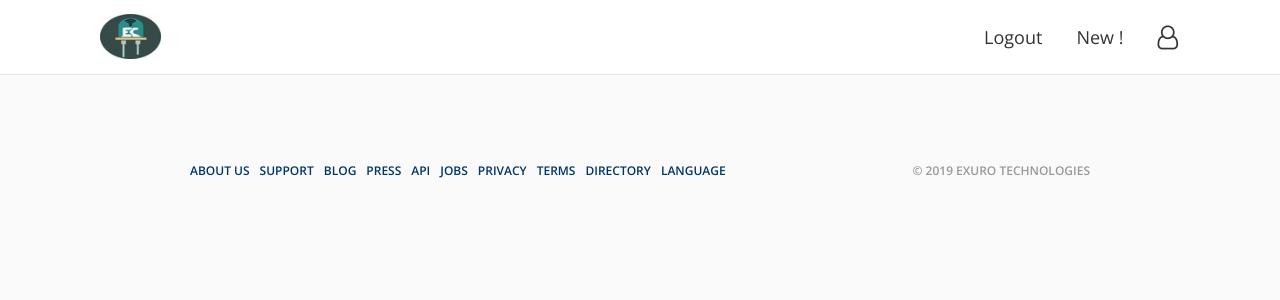
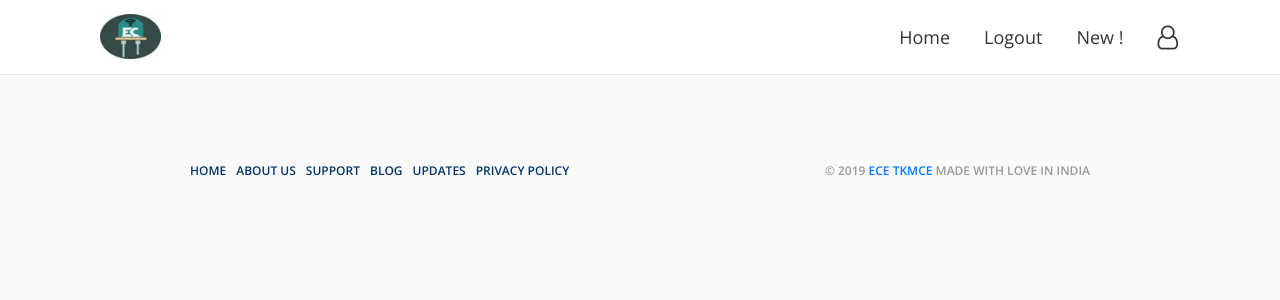
Before and after one commit to thameemk/student-alumni-portal-ece-tkmce, a CodeIgniter app: page /database/index.php/user/home in a window 1280 px wide. Shown: the top 300 px of the page. Run offline with CodeIgniter, Linux system fonts and the light colour scheme; the visitor is signed in with stand-in values (Sample User, id 1); data that the repository does not hold is empty.

Commit message:
ui modifications

```diff
--- a/application/config/routes.php
+++ b/application/config/routes.php
@@ -14,6 +14,7 @@ $route['success'] = 'pages/success';
 $route['login'] = 'Login/index';
 $route['signup'] = 'Signup/index';
 
+
 $route['404_override'] = '';
 $route['(:any)'] = 'pages/view/$1';
 $route['translate_uri_dashes'] = FALSE;
--- a/application/views/login.php
+++ b/application/views/login.php
@@ -26,7 +26,7 @@
         </div>
         <?php endif; ?>
         <?php if($this->session->flashdata('logout_notification')): ?>
-        <div class="alert alert-success" role="alert">
+        <div class="alert alert-danger" role="alert">
         	<center><?php echo $this->session->flashdata('logout_notification'); ?></center>
         </div>
         <?php endif; ?>
--- a/application/views/templates/header.php
+++ b/application/views/templates/header.php
@@ -61,7 +61,11 @@
 						<li><a href="<?php echo base_url();?>about">About Us</a></li>
 						<li><a href="<?php echo base_url();?>blog">Blog</a></li>
 						<li><a href="<?php echo base_url();?>updates">Updates</a></li>
+						<?php if ($this->session->userdata('user_email') == TRUE) {?>
+						<li><a href="<?php echo base_url();?>login">My Profile</a></li>
+						<?php } else { ?>
 						<li><a href="<?php echo base_url();?>login">Login</a></li>
+					<?php }?>
 					</ul>
 				</nav><!-- #nav-menu-container -->
 			</div>
--- a/application/views/user_home/user_footer.php
+++ b/application/views/user_home/user_footer.php
@@ -2,21 +2,17 @@
        <div class="footer__column">
            <nav class="footer__nav">
                <ul class="footer__list">
-                   <li class="footer__list-item"><a href="#" class="footer__link">About Us</a></li>
-                   <li class="footer__list-item"><a href="#" class="footer__link">Support</a></li>
-                   <li class="footer__list-item"><a href="#" class="footer__link">Blog</a></li>
-                   <li class="footer__list-item"><a href="#" class="footer__link">Press</a></li>
-                   <li class="footer__list-item"><a href="#" class="footer__link">Api</a></li>
-                   <li class="footer__list-item"><a href="#" class="footer__link">Jobs</a></li>
-                   <li class="footer__list-item"><a href="#" class="footer__link">Privacy</a></li>
-                   <li class="footer__list-item"><a href="#" class="footer__link">Terms</a></li>
-                   <li class="footer__list-item"><a href="#" class="footer__link">Directory</a></li>
-                   <li class="footer__list-item"><a href="#" class="footer__link">Language</a></li>
+                 <li class="footer__list-item"><a href="<?php echo base_url()?>home" class="footer__link">Home</a></li>
+                   <li class="footer__list-item"><a href="<?php echo base_url()?>about" class="footer__link">About Us</a></li>
+                   <li class="footer__list-item"><a href="<?php echo base_url()?>support" class="footer__link">Support</a></li>
+                   <li class="footer__list-item"><a href="<?php echo base_url()?>blog" class="footer__link">Blog</a></li>
+                   <li class="footer__list-item"><a href="<?php echo base_url()?>updates" class="footer__link">Updates</a></li>
+                   <li class="footer__list-item"><a href="<?php echo base_url()?>privacypolicy" class="footer__link">Privacy policy</a></li>
                </ul>
            </nav>
        </div>
        <div class="footer__column">
-           <span class="footer__copyright">© 2019 Exuro Technologies</span>
+           <span class="footer__copyright">© 2019 <a href="<?php echo base_url();?>">ECE TKMCE</a> Made with love in India </span>
        </div>
    </footer>
 </body>
--- a/application/views/user_home/user_header.php
+++ b/application/views/user_home/user_header.php
@@ -26,10 +26,21 @@
         </div> -->
         <div class="navigation__column">
             <ul class="navigations__links">
+              <li class="navigation__list-item">
+                  <a href="<?=base_url()?>User/home" class="navigation__link">
+                    <span>Home</span>
+                  </a>
+              </li>
                 <li class="navigation__list-item">
+                  	<?php if ($this->session->userdata('user_email') == TRUE) {?>
                     <a href="<?=base_url()?>Login/logout" class="navigation__link">
                       <span>Logout</span>
                     </a>
+                    <?php } else { ?>
+                      <a href="<?=base_url()?>login" class="navigation__link">
+                        <span>Login</span>
+                      </a>
+                    <?php }?>
                 </li>
                 <li class="navigation__list-item">
                     <a href="<?=base_url()?>User/submit" class="navigation__link">
--- a/application/views/user_home/user_home.php
+++ b/application/views/user_home/user_home.php
@@ -14,7 +14,7 @@
                     <span class="photo__location"><?=$row['company']?></span>
                 </div>
             </header>
-            <h1 class="title mb-3"><?=$row['title']?></h1>
+            <h1 class="title ml-3 mr-3 mb-3"><?=$row['title']?></h1>
             <ul class="pt-1">
               <li class="ml-3 mt-3 "><span style="-webkit-text-stroke: medium;">Company / Organisation : </span><?=$row['place']?> </li>
               <li class="ml-3 mt-3 "><span style="-webkit-text-stroke: medium;">Location :</span> <?=$row['location']?> </li>
```
Also changed, not shown: application/views/templates/footer.php (+14 -0 lines), application/controllers/Pages.php (line endings or trailing spaces), application/views/static/privacypolicy.php (added), application/views/static/support.php (added).
